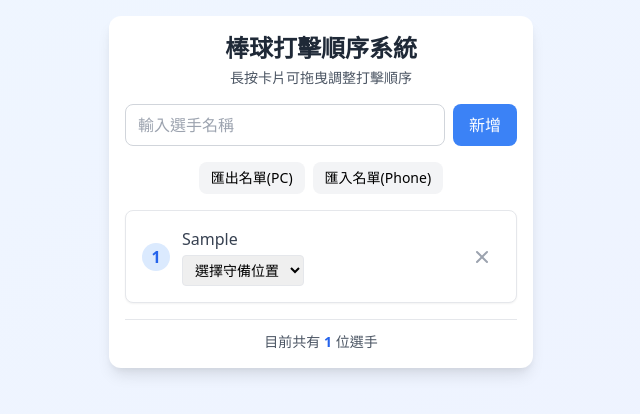
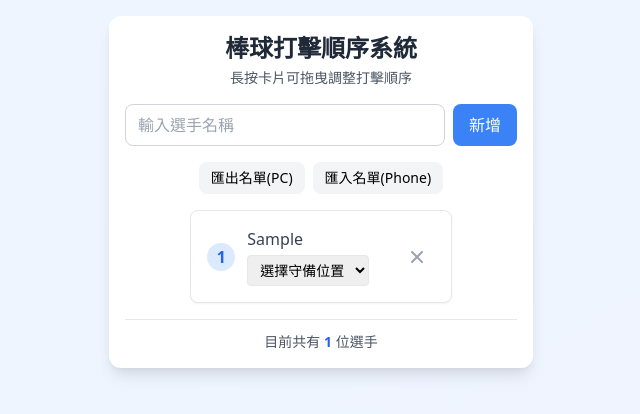
Before and after one commit to DinDon1978/baseball, a plain HTML site: page index.html in a window 1280 px wide. Both pictures are taken after typing "Sample" into the empty fields and a click on the button "新增". Shown: the whole page, without its empty margins (319-959 px from the left). Drawn offline with nearby package versions, Linux system fonts and the light colour scheme.

Commit message:
Update index.html

```diff
--- a/index.html
+++ b/index.html
@@ -18,6 +18,9 @@
 			-webkit-user-select: none;
 			user-select: none;
 			transition: transform 0.2s, box-shadow 0.2s;
+			width: 66.666667%; /* 新增這行，設定寬度為 2/3 */
+			margin-left: auto;  /* 新增這行，用於置中 */
+			margin-right: auto; /* 新增這行，用於置中 */
 		}
 
 		.sortable-drag {
@@ -102,7 +105,7 @@
 			}
 
 			playerList.innerHTML = players.map((player, index) => `
-                <div class="player-card flex items-center gap-3 p-4 bg-white rounded-lg border border-gray-200 shadow-sm" data-id="${player.id}">
+				<div class="player-card flex items-center gap-3 p-4 bg-white rounded-lg border border-gray-200 shadow-sm mx-auto" data-id="${player.id}">
 					<div class="flex items-center flex-1 gap-3">
 						<div class="flex items-center justify-center w-7 h-7 bg-blue-100 text-blue-600 rounded-full font-semibold">
 							${index + 1}
```
Lines whose indentation alone changed are shown as unchanged.
